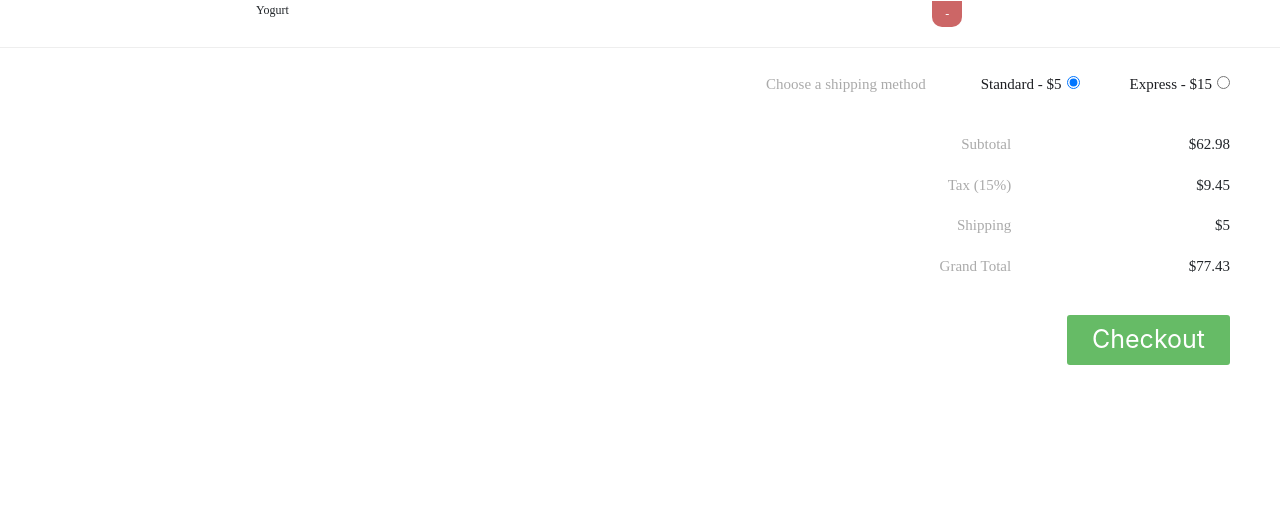
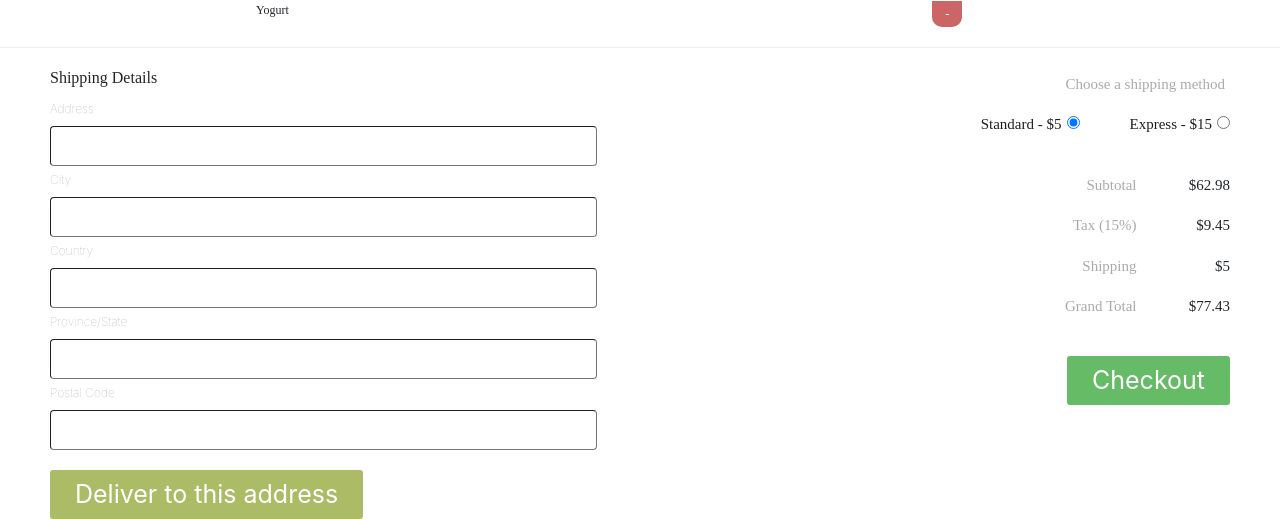
Before and after one commit to christian-plourde/shop-frontend, a React (Create React App) app: page /checkout in a window 1280 px wide. Shown: the part 479-998 px from the top of the page. Before the commit the page ends 844 px from the top, so only its background shows below. Built offline with nearby package versions, Linux system fonts and the light colour scheme; some icons are missing.

Commit message:
added shipping form

```diff
--- a/src/Components/Cart.js
+++ b/src/Components/Cart.js
@@ -1,6 +1,7 @@
 import React, { Component } from "react";
 import "../styles/Cart.css";
 import CartItem from "./CartItem";
+import ShippingForm from "./shippingForm";
 
 class Cart extends Component {
   state = {
@@ -32,16 +33,17 @@ class Cart extends Component {
     ],
     subtotal: 0.0,
     total: 0.0,
-    shipping: 5,
-    methodSelected: "standard"
+    shipping: 5.0,
+    methodSelected: "standard",
+    ableToCheckout: false
   };
 
   handleShipping = () => {
     if (document.getElementById("exp").checked) {
-      this.setState({ shipping: 15, methodSelected: "express" });
+      this.setState({ shipping: 15.0, methodSelected: "express" });
     }
     if (document.getElementById("stan").checked) {
-      this.setState({ shipping: 5, methodSelected: "standard" });
+      this.setState({ shipping: 5.0, methodSelected: "standard" });
     }
   };
 
@@ -61,6 +63,12 @@ class Cart extends Component {
     });
   };
 
+  handleCheckout = () => {
+    if (this.state.ableToCheckout == true) {
+      console.log("can checkout");
+    } else alert("Verify the delivery address before checking out!");
+  };
+
   adjustSubTotal = price => {
     this.setState({ subtotal: price + this.state.subtotal });
   };
@@ -71,6 +79,17 @@ class Cart extends Component {
       toChange => toChange.id === productID
     ).quantity = quantity;
     this.setState({ products: updatedProducts });
+  };
+
+  checkShippingInfo = validity => {
+    if (validity == true) {
+      this.setState({ ableToCheckout: true });
+      console.log("yes");
+      return true;
+    } else {
+      console.log("no");
+      return false;
+    }
   };
 
   componentDidMount() {
@@ -124,9 +143,17 @@ class Cart extends Component {
               );
             })}
           </div>
+
+          <div class="Cart-shipping">
+            <div>
+              <ShippingForm shippingValidity={this.checkShippingInfo} />
+            </div>
+            <div class="financial-details">
+              <div>
                 <div class="shipping-method">
                   <form>
                     <label>Choose a shipping method</label>
+                    <br />
                     <label class="shipping">Standard - $5</label>
                     <input
                       type="radio"
@@ -173,7 +200,12 @@ class Cart extends Component {
                     </div>
                   </div>
                 </div>
-          <button class="checkout">Checkout</button>
+              </div>
+              <button class="checkout" onClick={this.handleCheckout}>
+                Checkout
+              </button>
+            </div>
+          </div>
         </div>
       </div>
     );
--- /dev/null
+++ b/src/Components/shippingForm.js
@@ -0,0 +1,84 @@
+import React, { Component } from "react";
+import "../styles/shippingform.css";
+export default class ShippingForm extends Component {
+  state = {
+    address: "",
+    city: "",
+    country: "",
+    province: "",
+    postalcode: "",
+    validity: false
+  };
+
+  handleVerify = () => {
+    this.setState({ validity: true });
+    this.sendValidityToCart();
+    document.getElementById("verify").innerHTML = "Verified!";
+  };
+
+  handleInputChange = e => {
+    this.setState({ [e.target.name]: e.target.value });
+  };
+
+  sendValidityToCart = () => {
+    this.props.shippingValidity(true);
+  };
+
+  render() {
+    return (
+      <div class="shippingform">
+        <h1>Shipping Details</h1>
+        <form>
+          <label>Address</label>
+          <input
+            type="text"
+            name="address"
+            class="ship"
+            required
+            onChange={this.handleInputChange}
+          />
+          <br />
+          <label>City</label>
+          <input
+            class="ship"
+            type="text"
+            name="city"
+            required
+            onChange={this.handleInputChange}
+          />
+          <label>Country</label>
+          <input
+            class="ship"
+            type="text"
+            name="country"
+            required
+            onChange={this.handleInputChange}
+          />
+          <br />
+          <label>Province/State</label>
+          <input
+            class="ship"
+            type="text"
+            name="province"
+            required
+            onChange={this.handleInputChange}
+          />
+          <br />
+          <label>Postal Code</label>
+          <input
+            class="ship"
+            type="text"
+            name="postalcode"
+            required
+            onChange={this.handleInputChange}
+          />
+          <br />
+        </form>
+        <button onClick={this.handleVerify.bind(this)} class="deliver">
+          Deliver to this address
+        </button>
+        <p id="verify"></p>
+      </div>
+    );
+  }
+}
--- a/src/styles/Cart.css
+++ b/src/styles/Cart.css
@@ -245,3 +245,12 @@ label {
   color: #eee;
   text-align: center;
 }
+
+.Cart-shipping {
+  display: flex;
+  flex-direction: row;
+}
+
+.financial-details {
+  width: 100%;
+}
--- /dev/null
+++ b/src/styles/shippingform.css
@@ -0,0 +1,51 @@
+.shippingform {
+  clear: both;
+  width: 100%;
+  float: left;
+  padding-left: 50px;
+}
+
+.shippingform h1 {
+  font-family: "HelveticaNeue-Medium";
+  font-size: 16px;
+}
+
+.ship:hover {
+  background-color: rgba(255, 255, 255, 0.45);
+  box-shadow: 0px 4px 20px 0px rgba(0, 0, 0, 0.05);
+}
+
+.ship {
+  width: 100%;
+  height: 40px;
+  padding: 0px 150px;
+  border-width: 1px;
+  border-radius: 4px;
+  font-family: "HelveticaNeue-Medium";
+  font-size: 16px;
+  font-weight: 400;
+  line-height: normal;
+  background-color: transparent;
+  color: #282828;
+  outline: none;
+  box-shadow: 0px 4px 20px 0px transparent;
+  transition: 0.3s background-color ease-in-out, 0.3s box-shadow ease-in-out,
+    0.1s padding ease-in-out;
+  -webkit-appearance: none;
+}
+
+.shippingform label {
+  font-size: 12px;
+}
+
+.deliver {
+  float: left;
+  border: 0;
+  margin-top: 20px;
+  margin-right: 50px;
+  padding: 6px 25px;
+  background-color: rgb(171, 187, 102);
+  color: #fff;
+  font-size: 25px;
+  border-radius: 3px;
+}
```
Lines whose indentation alone changed are shown as unchanged.
